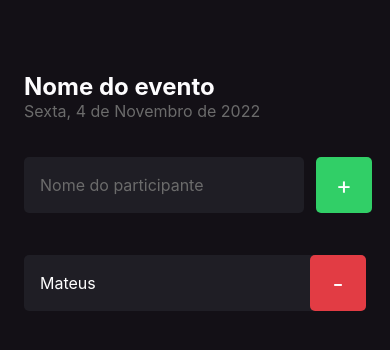
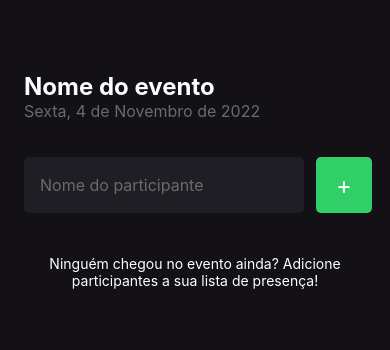
Before and after one commit to mateusrc-dev/imhere, a React Native app: screen / in a window 390 px wide. Shown: the top 350 px of the page. Built offline with nearby package versions, Linux system fonts and the light colour scheme.

Commit message:
create function remove participants

```diff
--- a/src/screens/Home/index.tsx
+++ b/src/screens/Home/index.tsx
@@ -14,16 +14,18 @@
   // App é a função padrão que vai ser iniciada no nosso app
   // no JSX um componente é uma interface e também é uma função que tem um retorno onde fica os elementos que serão exibidos em tela
 
-  const [participants, setParticipants] = useState(['Mateus']);
+  const [participants, setParticipants] = useState<string[]>([]);
+  const [participantName, setParticipantName] = useState<string>("");
 
   function handleParticipantAdd() {
-    if (participants.includes("Lucas")) {
+    if (participants.includes(participantName)) {
       return Alert.alert(
         "Participante existe!",
         "Já existe um participante na lista com esse nome."
       );
     }
-    setParticipants((state) => [...state, "Pedro"]);
+    setParticipants((state) => [...state, participantName]);
+    setParticipantName('')
   }
 
   function handleParticipantRemove(name: string) {
@@ -31,7 +33,7 @@
       // array para definir os botões
       {
         text: "Sim",
-        onPress: () => Alert.alert("Deletado!"), // o que vai ocorrer caso esse botão seja pressionado
+        onPress: () => setParticipants(state => state.filter(participant => participant !== name)), // o que vai ocorrer caso esse botão seja pressionado - vai ser remotivo o participante dentro de 'name'
       },
       {
         text: "Não",
@@ -50,6 +52,8 @@
           style={styles.input}
           placeholder="Nome do participante"
           placeholderTextColor="#6B6B6B"
+          onChangeText={(text) => setParticipantName(text)} // podemos colocar apenas setParticipantName dentro ds chaves
+          value={participantName}
         />
 
         <TouchableOpacity style={styles.button} onPress={handleParticipantAdd}>
```
